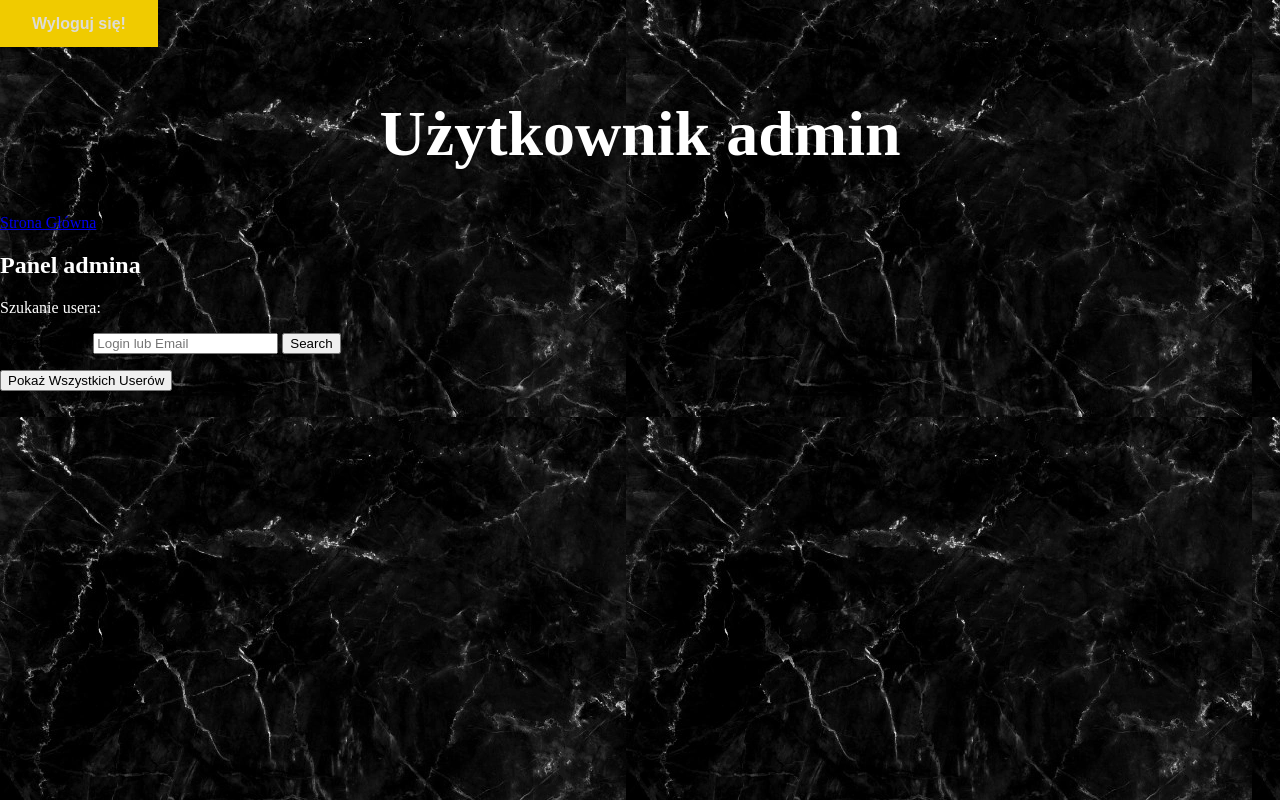
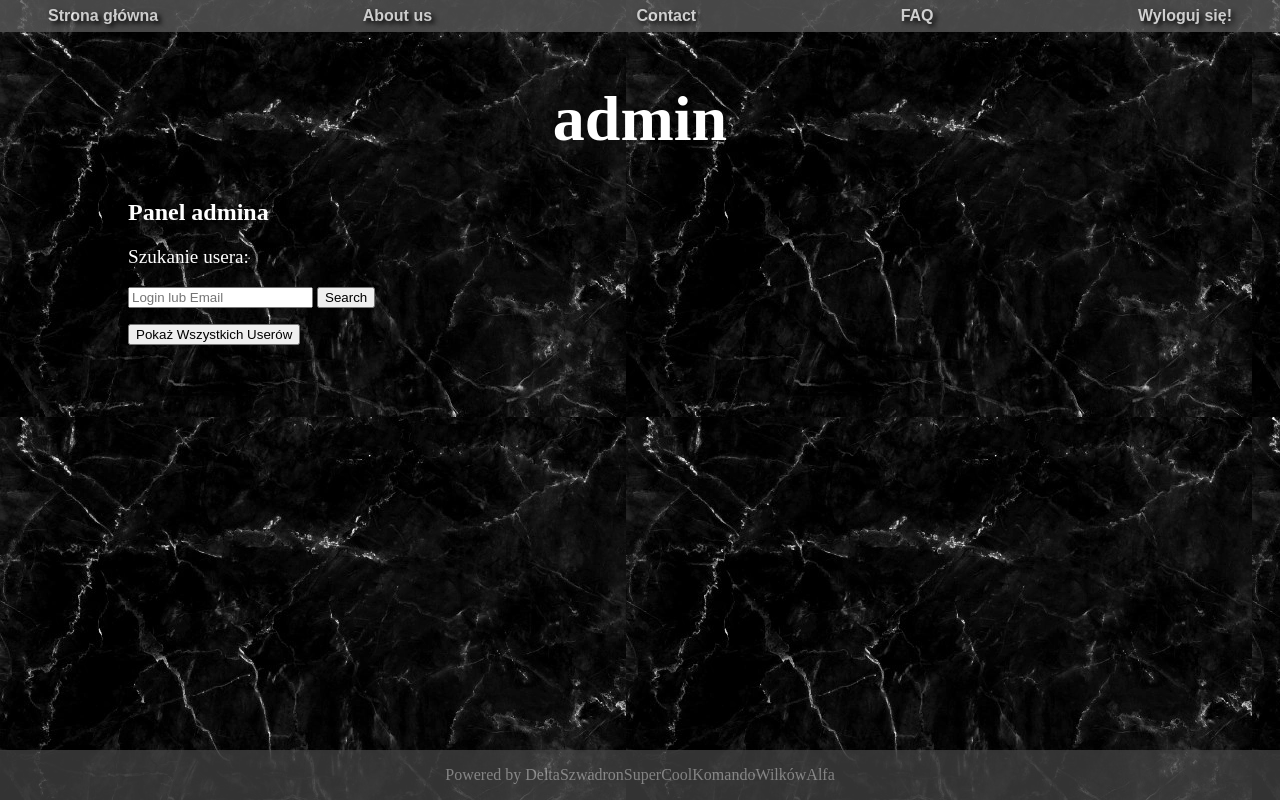
Before and after one commit to rafalgw59/Clocker, a PHP site: page /mvclocker/ in a window 1280 px wide. Run offline with PHP 8.4, Linux system fonts and the light colour scheme; the visitor is signed in with stand-in values (Sample User, id 1).

Commit message:
poprawki CSS (+responsywność), błędy - logowanie, rejestracja, drobne poprawki typu różne

```diff
--- a/adminpanel.php
+++ b/adminpanel.php
@@ -1,49 +1,22 @@
-<?php
-include_once 'header_admin.php';
-?>
+<div class="wrapper">
+
     <h2> Panel admina </h2>
 
     <!-- -->
     <!--Szukanie usera po loginie -->
-<p>Szukanie usera:</p>
+    <p id="search-user-p">Szukanie usera:</p>
     <?php
     include_once 'show_specific_user.php';
 
-
-/*
-if(isset($_POST['submit'])) {
+    if (isset($_POST['submit'])) {
         if (empty($_POST['userSearchInput'])) {
             echo "bro";
         }
         $searchInput = $_POST['userSearchInput'];
-    //echo $searchInput;
-
-
+        echo $searchInput;
 
     }
-*/
-if(isset($data)){
-    foreach ($data as $rows){
-
     ?>
-    <tr>
-        <td><?php echo $rows->usersId;?></td>
-        <td><?php echo $rows->usersLogin;?></td>
-        <td><?php echo $rows->usersFirstName;?></td>
-        <td><?php echo $rows->usersLastName; ?></td>
-        <td><?php echo $rows->usersEmail; ?></td>
-        <td><?php echo $rows->usersPassword;?></td>
-        <td>
-            <form action="../controllers/Admins.php" method="post">
-                <input type="hidden" name="type" value="delete">
-                <button type="submit" name="user_delete" value="<?php echo $rows->usersId;?>">Delete</button>
-            </form>
-        </td>
-    </tr>
-    <?php    }} ?>
-
-
-
 
 <!-- Pokaz wszystkich userow -->
 <?php
@@ -52,3 +25,4 @@ include_once 'logout.php';
 ?>
 
 <!--Wglad w dane usera -->
+</div>
--- a/config/config.php
+++ b/config/config.php
@@ -1,5 +1,5 @@
 <?php
-define('URL_ROOT','http://localhost/mvclocker');
+define('URL_ROOT','http://localhost/mvclocker'); //to nie zadziała z obecną nazwą folderu np.
 DEFINE('host', 'localhost');
 DEFINE('dbname', 'clocker');
 DEFINE('dbuser', 'root');
--- a/footer.php
+++ b/footer.php
@@ -1,3 +1,3 @@
 <div id='footer'>
-<p>Tutaj jest footer, w którym jeszcze nic nie ma</p>
+    <p id ="p-footer">Powered by DeltaSzwadronSuperCoolKomandoWilkówAlfa</p>
 </div>
--- a/header.php
+++ b/header.php
@@ -1,2 +1,14 @@
 <link rel="stylesheet" href="style.css"/>
-<button class="bar" onclick="window.location.href='index.php';"> Strona główna </button>
+<div class="header-div">
+    <button class="bar" onclick="window.location.href='index.php';"> Strona główna </button>
+<!--    tylko dla wyglądu-->
+    <button class="bar" onclick="window.location.href='index.php';"> About us </button>
+    <button class="bar" onclick="window.location.href='index.php';"> Contact </button>
+    <button class="bar" onclick="window.location.href='index.php';"> FAQ </button>
+    <?php
+    session_start();
+    if (isset($_SESSION['usersId'])) {
+        include_once 'logout.php';
+    }
+    ?>
+</div>
--- a/index.php
+++ b/index.php
@@ -1,31 +1,27 @@
-
+<!--Header-->
 <?php
-    session_start();
-if (isset($_SESSION['usersId'])) {
-    include_once 'logout.php';
-}
+include_once 'header.php';
+//require_once '../helpers/View.php';
 ?>
+<head>
+    <meta name="viewport" content="width=device-width, initial-scale=1">
+    <title> Clocker </title>
+</head>
 
 <h1 id="index-text"> <?php
+    //session_start();
     if (isset($_SESSION['usersId'])) {
-        echo "Użytkownik " . $_SESSION['usersLogin'];
+        echo $_SESSION['usersLogin'];
     }
     else {
         echo '<h1 class="menu"> CLOCKER</h1>';
-        echo '<h3 class="menu"> Twój czas jest na wagę złota </h3>';
-    }
+        echo '<h3 class="menu"> Twój czas jest na wagę złota </h3>';    }
     ?> </h1>
-
 
 <!--Wyświetlanie ogólnych statystyk (jeżeli user nie jest zalogowany) lub panel usera (jeżeli user jest zalogowany)-->
 <?php
 if (!isset($_SESSION['usersId'])) {
-    include_once 'login_and_register_buttons.php';
-}
-?>
-<?php
-if (!isset($_SESSION['usersId'])) {
-    //include_once 'stats_for_everyone.php';
+    include_once 'stats_for_everyone.php';
 } else {
     if ($_SESSION['usersLogin'] == 'admin')
         include_once 'adminpanel.php';
@@ -35,3 +31,13 @@ if (!isset($_SESSION['usersId'])) {
 ?>
 
 <!--Możliwość logowania i rejestracji (jeżeli user nie jest zalogowany) lub wylogowywania (jeżeli user jest zalogowany)-->
+<?php
+if (!isset($_SESSION['usersId'])) {
+    include_once 'login_and_register_buttons.php';
+}
+?>
+
+<!--Footer-->
+<?php
+include_once 'footer.php';
+?>
--- a/logout.php
+++ b/logout.php
@@ -2,6 +2,6 @@
 <nav>
 <form method="get" action="controllers/Users.php">
     <input type="hidden" name="type" value="logout">
-    <button class="bar" type="submit" name="submit"> Wyloguj się!</button>
+    <button id="logout-button" type="submit" name="submit"> Wyloguj się! </button>
 </form>
 </nav>
--- a/register.php
+++ b/register.php
@@ -1,11 +1,13 @@
 <?php
 include_once 'header.php';
+include_once './helpers/validate_inputs.php';
 ?>
 
     <h1 style="color:white; text-align:center;">Zarejestruj się!</h1>
 
     <form class="forms" method="post" action="controllers/Users.php">
         <input type="hidden" name="type" value="register">
+
 
         <label>
             Imię: <br>
@@ -36,7 +38,7 @@ include_once 'header.php';
             Powtórz hasło: <br>
             <input type="password" name="repeatUsersPassword" maxlength="25" placeholder="Wpisz ponownie swoje haslo">
         </label> <br>
-
+        <?php checkInputs('register') ?>
         <button type="submit" name="submit"> Zarejestruj się!</button>
     </form>
 
--- a/show_specific_user.php
+++ b/show_specific_user.php
@@ -1,7 +1,6 @@
 <form method="post" action="controllers/Admins.php">
     <input type="hidden" name="type" value="showSpecificUser">
     <label>
-        Szukaj Usera:
         <input type="text" name="userSearchInput" placeholder="Login lub Email">
     </label>
     <input type="submit" name="submit" value="Search" />
--- a/stats_for_everyone.php
+++ b/stats_for_everyone.php
@@ -1 +1 @@
-<h2> Statysytki... </h2>
+<h2 id = "stats-for-everyone"> Mamy <b> 0 </b> zarejestrowanych godzin!  </h2>
--- a/style.css
+++ b/style.css
@@ -1,21 +1,33 @@
+html, body{
+    margin: 0 auto;
+}
+
+.wrapper{
+    width: 80%;
+    margin-left: 10%;
+}
 h1.menu {
     color: #f0cb00;
-  font-size:15vh;
+    font-size: 15vh;
     font-family: 'Times New Roman', Times, serif;
     text-align: center;
 }
+
 h3.menu {
-  color:white;
-  font-size:5vh;
+    color: white;
+    font-size: 5vh;
     text-transform: uppercase;
     text-align: center;
+    padding-left: 20px;
+    padding-right: 20px;
 }
 
-body{
+body {
     background-image: url("marmur.webp");
     margin: 0;
-  color:white;
+    color: white;
 }
+
 #index-text {
     color: white;
     text-align: center;
@@ -28,7 +40,6 @@ ul {
     display: table;
     margin: 0 auto;
     padding: 0;
-  list-style-type: none;
 }
 
 li {
@@ -51,8 +62,13 @@ button.menu {
     width: 100%;
     table-layout: fixed;
     border-collapse: collapse;
+    border-radius: 20px;
+    opacity: 90%;
+    margin-bottom: 1rem;
+    text-decoration: none;
 
 }
+
 button.menu:hover {
     background-color: #f0cb00;
     color: white;
@@ -60,38 +76,90 @@ button.menu:hover {
 
 button.bar {
     font-weight: 600;
-	background-color: #595959;
+    background-color: transparent;
     border: none;
     color: white;
-  padding: 15px 32px 32px;
+    padding-left: 1rem;
+    padding-right: 1rem;
     text-align: center;
     font-size: 2vh;
-	height: 5vh;
+    height: 2rem;
     display: block;
     cursor: pointer;
     transition: 0.3s;
     width: auto;
     table-layout: fixed;
     border-collapse: collapse;
+    margin-left: 2rem;
+    margin-right: 2rem;
+    text-shadow: 3px 3px 5px black;
+}
 
-}
 button.bar:hover {
     background-color: #f0cb00;
-  color: rgb(221, 220, 215);
+    color: white;
 }
+
 img {
     display: block;
     margin: auto;
 }
 
 form.forms {
-  background-color: rgb(248, 248, 229);
+    background-color: rgba(182, 151, 72, 0.71);
+    zoom: 1;
     margin: 10px auto 10px auto;
     max-width: 600px;
     width: 100%;
     padding: 20px 20px;
+    border: 5px solid black;
+    border-radius: 10px;
+    font-weight: 500;
+    letter-spacing: 1px;
 }
 
+.header-div{
+    width: 100%;
+    height: 2rem;
+    background-color: #595959;
+    opacity: 80%;
+    display: flex;
+    justify-content: space-between;
+    margin-bottom: 3rem;
+
+
+}
+
+#search-user-p{
+    font-size: 1.2rem;
+}
+
+#logout-button{
+    font-weight: 600;
+    background-color: #595959;
+    border: none;
+    color: white;
+    padding-right: 1rem;
+    padding-left: 1rem;
+    text-align: center;
+    font-size: 2vh;
+    height: 2rem;
+    display: block;
+    cursor: pointer;
+    transition: 0.3s;
+    width: auto;
+    table-layout: fixed;
+    border-collapse: collapse;
+    vertical-align: center;
+    margin-left: 2rem;
+    margin-right: 2rem;
+    text-shadow: 3px 3px 5px black;
+}
+
+#logout-button:hover{
+    background-color: #f0cb00;
+    color: white;
+}
 
 form.forms input {
     width: 100%;
@@ -105,35 +173,78 @@ form.forms button {
     margin-top: 10px;
     padding: 10px 20px;
     cursor: pointer;
+
 }
 
 #footer {
     position: absolute;
     bottom: 0;
-  left: 0;
     background-color: #494949;
+    height: auto;
     width: 100%;
+    opacity: 70%;
 }
 
-#footer p {
+#p-footer {
     color: rgb(185, 185, 185);
     text-align: center;
-  font-size: 1.5rem;
-  padding: 5px 0;
+    font-size: 1rem;
+    padding: 0 0 0 0;
+}
+
+#stats-for-everyone{
+    text-align: center;
+    font-family: Calibri;
+    font-weight: lighter;
+}
+label {
+    color: black;
+}
+.error-mess {
+    display: flex;
+    justify-content: center;
+    align-items: center;
+    color: #ff6464;
+    margin-top: 1rem;
+    font-weight: 700;
+    text-shadow: 3px 3px 8px black;
 }
 
 
-@media (max-height: 800px) {
-  #footer {
-    position: static;
-    margin-top: 400px;
+@media only screen and (max-width: 1000px){
+    h1.menu{
+        font-size: 10vh;
     }
-  #footer p {
-    padding: 10px 0 100px 0;
-    margin: 0;
+    h3.menu{
+        font-size: 3vh;
+    }
+    button.bar{
+        font-size: 1rem;
+    }
+
+}
+@media only screen and (max-width: 800px){
+    button.bar{
+        font-size: 0.7rem;
+        margin-left: 0;
+        margin-right: 0;
+    }
+    #logout-button{
+        font-size: 0.7rem;
+        margin-left: 0;
+        margin-right: 0;
     }
 }
-
-label{
-  color: black;
+@media only screen and (max-width:640px){
+    h1.menu{
+        font-size: 7vh;
     }
+    #p-footer{
+        font-size: 0.5rem;
+    }
+    button.bar{
+        font-size: 0.7rem;
+        margin-left: 0;
+        margin-right: 0;
+    }
+}
```
Also changed, not shown: controllers/Admins.php (+9 -2 lines), controllers/Users.php (+52 -32 lines), login.php (+8 -0 lines), styles/time_tracker.css (+15 -1 lines). Lines whose indentation alone changed are shown as unchanged.
